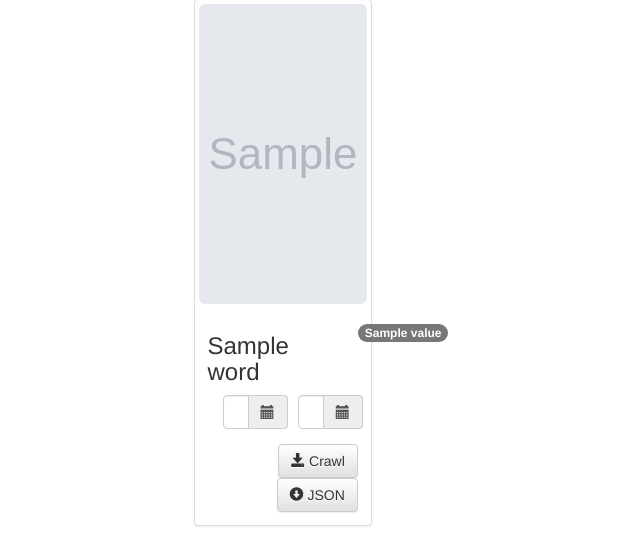
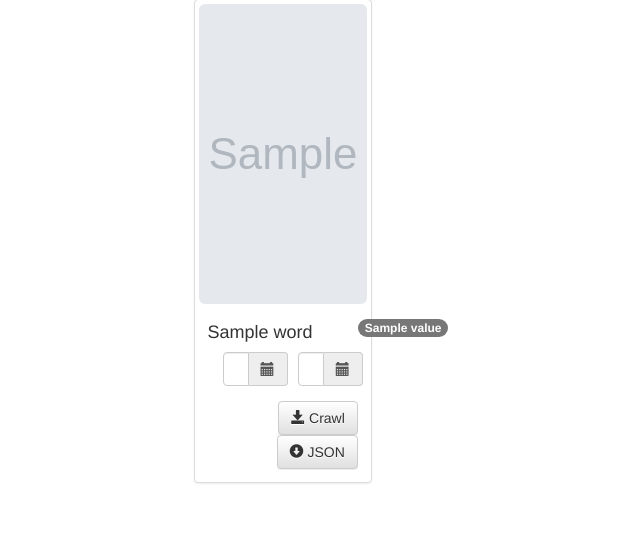
Before and after one commit to sssssqew/donutscrawler, a Django app: template donutapp/templates/donutapp/index.html in a window 1280 px wide. Shown: the part 307-854 px from the top of the page, without its empty margins (149-789 px from the left). After the commit the page ends 791 px from the top, so only its background shows below. Run offline with Django 3.2, Linux system fonts and the light colour scheme; the template is opened without the code that fills it: most values are stand-ins (such as "Sample title", 1, 10 or a date in 2020); grey boxes marked "Sample" are stand-in pictures; some libraries are stand-ins or nearby versions.

Commit message:
단어 목록 크기 조정

```diff
--- a/donutapp/templates/donutapp/index.html
+++ b/donutapp/templates/donutapp/index.html
@@ -117,9 +117,9 @@
       <div class="caption">
       <div class="row">
       <div class="col-md-10">
-      	<h3>{{ word }}</h3>
+      	<h4>{{ word }}</h4>
       </div>
-      <div class="col-md-2" style="margin-top: 5%">
+      <div class="col-md-2" style="margin-top: 2%">
       <span class="badge">
       	{% for count in  word.count_set.all %}
       	{% if forloop.last %}
```
